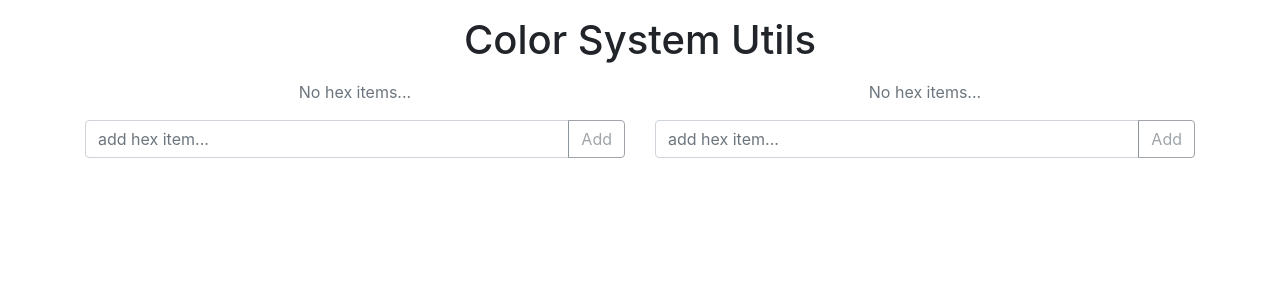
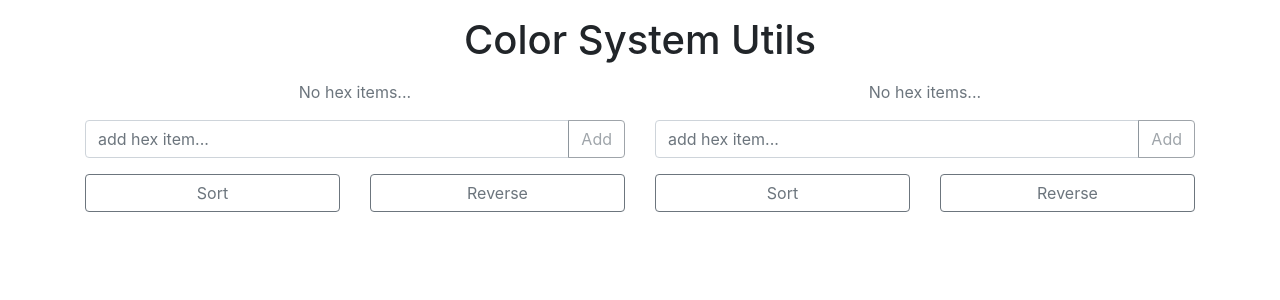
Before and after one commit to colinrobertbrooks/color-system-utils, a React (Create React App) app: page / in a window 1280 px wide. Shown: the top 300 px of the page. Built offline with nearby package versions, Linux system fonts and the light colour scheme.

Commit message:
sort & reverse

```diff
--- a/src/components/App.js
+++ b/src/components/App.js
@@ -2,6 +2,7 @@ import React from "react";
 import { Container, Row, Col } from "reactstrap";
 import ItemInputGroup from "./ItemInputGroup";
 import ItemsList from "./ItemsList";
+import ItemSorts from "./ItemSorts";
 import useItems from "../hooks/useItems";
 
 function App() {
@@ -23,11 +24,17 @@ function App() {
           <div className="mt-3">
             <ItemInputGroup items={palette1Items} setItems={setPalette1Items} />
           </div>
+          <div className="mt-3">
+            <ItemSorts items={palette1Items} setItems={setPalette1Items} />
+          </div>
         </Col>
         <Col xs={6}>
           <ItemsList items={palette2Items} setItems={setPalette2Items} />
           <div className="mt-3">
             <ItemInputGroup items={palette2Items} setItems={setPalette2Items} />
+          </div>
+          <div className="mt-3">
+            <ItemSorts items={palette2Items} setItems={setPalette2Items} />
           </div>
         </Col>
       </Row>
--- a/src/components/ItemInputGroup.js
+++ b/src/components/ItemInputGroup.js
@@ -10,13 +10,7 @@ const ItemInputGroup = ({ items, setItems }) => {
   const btnIsDisabled = !inputValIsValidItem || inputValIsDuplicateItem;
 
   const handleSubmit = () => {
-    setItems([
-      ...items,
-      {
-        id: inputVal,
-        hex: inputVal
-      }
-    ]);
+    setItems([...items, inputVal]);
     setInputVal("");
   };
 
--- /dev/null
+++ b/src/components/ItemSorts.js
@@ -0,0 +1,28 @@
+import React from "react";
+import { Row, Col, Button } from "reactstrap";
+import hexSorter from "hexsorter";
+
+const ItemSorts = ({ items, setItems }) => {
+  const handleSort = () =>
+    setItems(hexSorter.sortColors(items, "mostBrightColor"));
+
+  const handleReverse = () => setItems([...items].reverse());
+
+  return (
+    <Row>
+      <Col xs={6}>
+        <Button color="secondary" outline block onClick={handleSort}>
+          Sort
+        </Button>
+      </Col>
+
+      <Col xs={6}>
+        <Button color="secondary" outline block onClick={handleReverse}>
+          Reverse
+        </Button>
+      </Col>
+    </Row>
+  );
+};
+
+export default ItemSorts;
--- a/src/components/ItemsList.js
+++ b/src/components/ItemsList.js
@@ -49,29 +49,25 @@ const ItemInputGroup = ({ items, setItems }) => {
                 style={getListStyle(/* snapshot.isDraggingOver */)}
               >
                 {items.map((item, index) => (
-                  <Draggable
-                    key={item.hex}
-                    draggableId={item.hex}
-                    index={index}
-                  >
+                  <Draggable key={item} draggableId={item} index={index}>
                     {(provided, snapshot) => (
                       <div
                         ref={provided.innerRef}
                         {...provided.draggableProps}
                         {...provided.dragHandleProps}
                         style={getItemStyle(
-                          item.hex,
+                          item,
                           snapshot.isDragging,
                           provided.draggableProps.style
                         )}
                       >
-                        {item.hex}
+                        {item}
                         <button
                           className="close text-muted"
                           title="Remove hex item"
                           onClick={() => {
                             setItems(
-                              items.filter(({ hex }) => hex !== item.hex)
+                              items.filter(filterItem => filterItem !== item)
                             );
                           }}
                         >
--- /dev/null
+++ b/src/index.css
@@ -0,0 +1,3 @@
+body {
+  min-width: 320px;
+}
--- a/src/index.js
+++ b/src/index.js
@@ -1,4 +1,5 @@
 import "bootstrap/dist/css/bootstrap.min.css";
+import "./index.css";
 import React from "react";
 import ReactDOM from "react-dom";
 import Root from "./components/Root";
```
